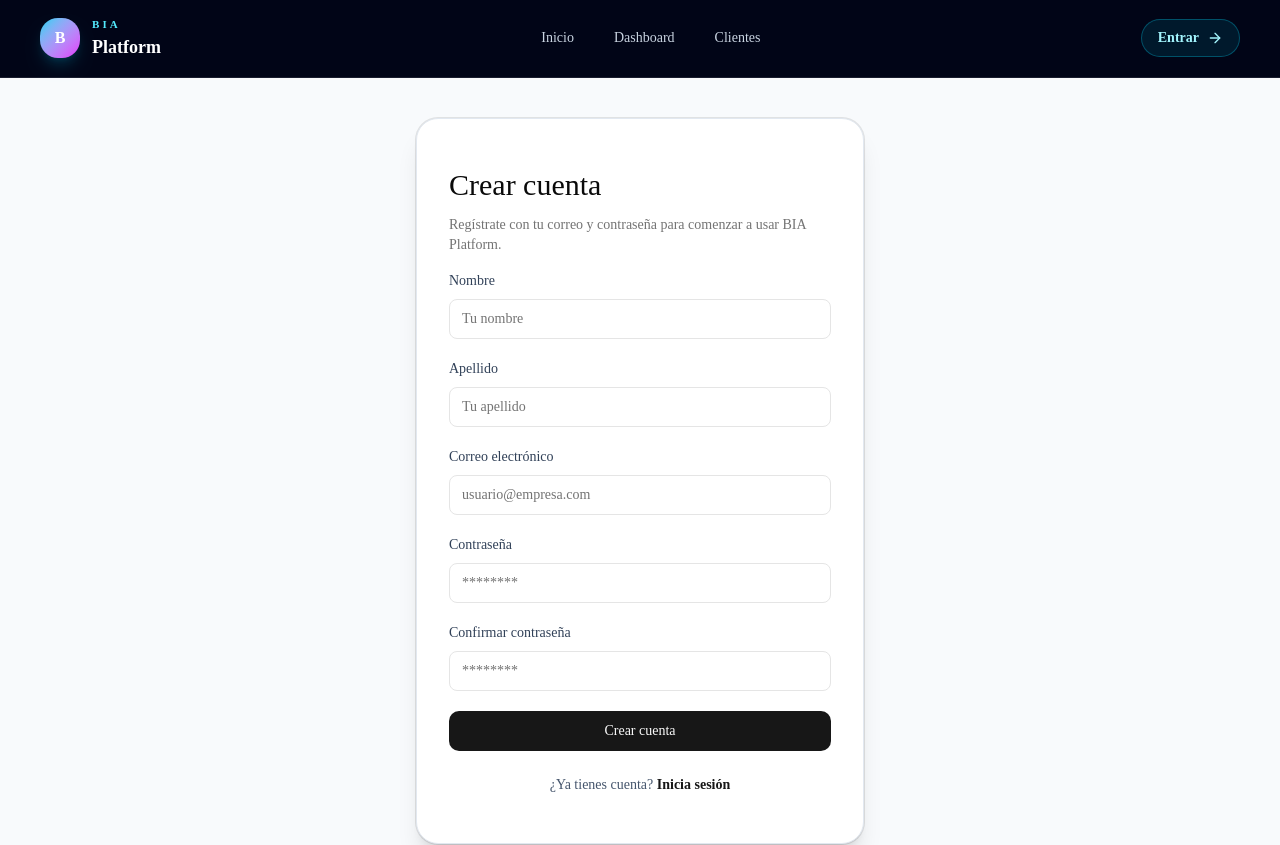
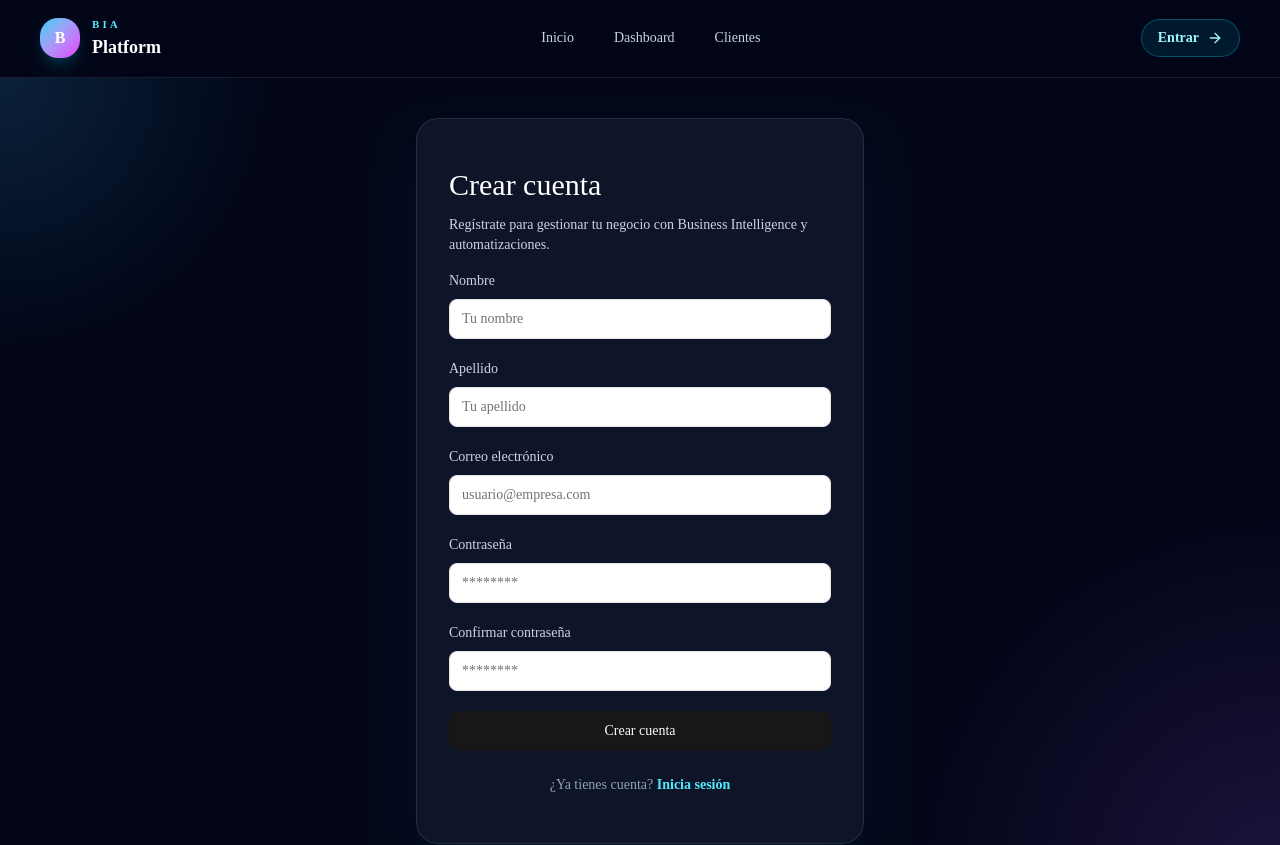
Before and after one commit to JuanFerUran/AXYRA---SMEs, a Next.js app: page /auth/register in a window 1280 px wide. Shown: the top 845 px of the page. Built offline with nearby package versions, Linux system fonts and the light colour scheme; no server answers.

Commit message:
Align auth login/register UI with dashboard theme and fix build

```diff
--- a/src/app/auth/callback/callback-content.tsx
+++ b/src/app/auth/callback/callback-content.tsx
@@ -46,10 +46,17 @@ export default function CallbackContent() {
   }, [router, searchParams]);
 
   return (
-    <main className="flex min-h-screen items-center justify-center bg-slate-50 px-4 py-10">
-      <div className="text-center">
-        <div className="mb-4 inline-block animate-spin rounded-full border-4 border-slate-200 border-t-primary h-12 w-12"></div>
-        <p className="text-slate-600">{message}</p>
+    <main className="relative flex min-h-screen items-center justify-center overflow-hidden px-4 py-10">
+      <div
+        className="pointer-events-none absolute inset-0"
+        style={{
+          backgroundImage:
+            'radial-gradient(circle at top left, rgba(56,189,248,0.12), transparent 18%), radial-gradient(circle at bottom right, rgba(168,85,247,0.14), transparent 26%)',
+        }}
+      />
+      <div className="relative rounded-3xl border border-white/10 bg-slate-900/95 px-10 py-16 text-center shadow-2xl shadow-cyan-500/10 backdrop-blur-xl">
+        <div className="mb-6 inline-block animate-spin rounded-full border-4 border-slate-700 border-t-cyan-300 h-14 w-14"></div>
+        <p className="max-w-md text-base text-slate-300">{message}</p>
       </div>
     </main>
   );
--- a/src/app/auth/callback/page.tsx
+++ b/src/app/auth/callback/page.tsx
@@ -5,14 +5,17 @@ import CallbackContent from './callback-content';
 
 export default function CallbackPage() {
   return (
-    <Suspense fallback={
-      <main className="flex min-h-screen items-center justify-center bg-slate-50 px-4 py-10">
-        <div className="text-center">
-          <div className="mb-4 inline-block animate-spin rounded-full border-4 border-slate-200 border-t-primary h-12 w-12"></div>
-          <p className="text-slate-600">Procesando autenticación...</p>
-        </div>
-      </main>
-    }>
+    <Suspense
+      fallback={
+        <main className="relative flex min-h-screen items-center justify-center overflow-hidden px-4 py-10 bg-slate-950 text-slate-50">
+          <div className="pointer-events-none absolute inset-0 opacity-70 bg-[radial-gradient(circle_at_top_left,rgba(56,189,248,0.12),transparent_18%),radial-gradient(circle_at_bottom_right,rgba(168,85,247,0.14),transparent_26%)]" />
+          <div className="relative rounded-3xl border border-white/10 bg-slate-900/95 px-10 py-16 text-center shadow-2xl shadow-cyan-500/10 backdrop-blur-xl">
+            <div className="mb-4 inline-block animate-spin rounded-full border-4 border-slate-700 border-t-cyan-300 h-12 w-12"></div>
+            <p className="text-slate-300">Procesando autenticación...</p>
+          </div>
+        </main>
+      }
+    >
       <CallbackContent />
     </Suspense>
   );
--- a/src/app/auth/layout.tsx
+++ b/src/app/auth/layout.tsx
@@ -7,7 +7,7 @@ export const metadata: Metadata = {
 
 export default function AuthLayout({ children }: { children: React.ReactNode }) {
   return (
-    <div className="min-h-screen bg-slate-50 text-slate-900">
+    <div className="min-h-screen bg-slate-950 text-slate-50">
       {children}
     </div>
   );
--- a/src/app/auth/login/page.tsx
+++ b/src/app/auth/login/page.tsx
@@ -67,18 +67,25 @@ export default function LoginPage() {
   };
 
   return (
-    <main className="flex min-h-screen items-center justify-center bg-slate-50 px-4 py-10">
-      <Card className="w-full max-w-md rounded-3xl border border-slate-200 bg-white shadow-xl">
+    <main className="relative flex min-h-screen items-center justify-center overflow-hidden px-4 py-10">
+      <div
+        className="pointer-events-none absolute inset-0"
+        style={{
+          backgroundImage:
+            'radial-gradient(circle at top left, rgba(56,189,248,0.15), transparent 20%), radial-gradient(circle at bottom right, rgba(168,85,247,0.16), transparent 25%)',
+        }}
+      />
+      <Card className="relative w-full max-w-md rounded-3xl border border-white/10 bg-slate-900/95 shadow-2xl shadow-cyan-500/10">
         <CardHeader className="space-y-2 px-8 pt-8">
-          <CardTitle className="text-3xl">Iniciar sesión</CardTitle>
-          <CardDescription>
+          <CardTitle className="text-3xl text-white">Iniciar sesión</CardTitle>
+          <CardDescription className="text-slate-300">
             Accede con tu correo y contraseña para ingresar a BIA Platform.
           </CardDescription>
         </CardHeader>
         <CardContent className="px-8 pb-8">
           <form className="space-y-5" onSubmit={handleSubmit} noValidate>
             <div className="space-y-2">
-              <label className="block text-sm font-medium text-slate-700">Correo electrónico</label>
+              <label className="block text-sm font-medium text-slate-300">Correo electrónico</label>
               <Input
                 type="email"
                 value={email}
@@ -89,7 +96,7 @@ export default function LoginPage() {
             </div>
 
             <div className="space-y-2">
-              <label className="block text-sm font-medium text-slate-700">Contraseña</label>
+              <label className="block text-sm font-medium text-slate-300">Contraseña</label>
               <Input
                 type="password"
                 value={password}
@@ -100,7 +107,7 @@ export default function LoginPage() {
             </div>
 
             {errorMessage && (
-              <div className="flex items-center gap-2 rounded-xl border border-red-200 bg-red-50 p-3 text-red-700">
+              <div className="flex items-center gap-2 rounded-xl border border-rose-500/20 bg-rose-500/10 p-3 text-rose-100">
                 <AlertTriangle className="h-4 w-4" />
                 <span>{errorMessage}</span>
               </div>
@@ -111,9 +118,9 @@ export default function LoginPage() {
             </Button>
           </form>
 
-          <div className="mt-6 text-center text-sm text-slate-600">
+          <div className="mt-6 text-center text-sm text-slate-400">
             ¿Aún no tienes cuenta?{' '}
-            <Link href="/auth/register" className="font-semibold text-primary hover:underline">
+            <Link href="/auth/register" className="font-semibold text-cyan-300 hover:text-cyan-200 hover:underline">
               Regístrate aquí
             </Link>
           </div>
--- a/src/app/auth/register/page.tsx
+++ b/src/app/auth/register/page.tsx
@@ -82,18 +82,25 @@ export default function RegisterPage() {
   };
 
   return (
-    <main className="flex min-h-screen items-center justify-center bg-slate-50 px-4 py-10">
-      <Card className="w-full max-w-md rounded-3xl border border-slate-200 bg-white shadow-xl">
+    <main className="relative flex min-h-screen items-center justify-center overflow-hidden px-4 py-10">
+      <div
+        className="pointer-events-none absolute inset-0"
+        style={{
+          backgroundImage:
+            'radial-gradient(circle at top left, rgba(56,189,248,0.15), transparent 18%), radial-gradient(circle at bottom right, rgba(168,85,247,0.16), transparent 25%)',
+        }}
+      />
+      <Card className="relative w-full max-w-md rounded-3xl border border-white/10 bg-slate-900/95 shadow-2xl shadow-cyan-500/10">
         <CardHeader className="space-y-2 px-8 pt-8">
-          <CardTitle className="text-3xl">Crear cuenta</CardTitle>
-          <CardDescription>
-            Regístrate con tu correo y contraseña para comenzar a usar BIA Platform.
+          <CardTitle className="text-3xl text-white">Crear cuenta</CardTitle>
+          <CardDescription className="text-slate-300">
+            Regístrate para gestionar tu negocio con Business Intelligence y automatizaciones.
           </CardDescription>
         </CardHeader>
         <CardContent className="px-8 pb-8">
           <form className="space-y-5" onSubmit={handleSubmit} noValidate>
             <div className="space-y-2">
-              <label className="block text-sm font-medium text-slate-700">Nombre</label>
+              <label className="block text-sm font-medium text-slate-300">Nombre</label>
               <Input
                 type="text"
                 value={firstName}
@@ -104,7 +111,7 @@ export default function RegisterPage() {
             </div>
 
             <div className="space-y-2">
-              <label className="block text-sm font-medium text-slate-700">Apellido</label>
+              <label className="block text-sm font-medium text-slate-300">Apellido</label>
               <Input
                 type="text"
                 value={lastName}
@@ -115,7 +122,7 @@ export default function RegisterPage() {
             </div>
 
             <div className="space-y-2">
-              <label className="block text-sm font-medium text-slate-700">Correo electrónico</label>
+              <label className="block text-sm font-medium text-slate-300">Correo electrónico</label>
               <Input
                 type="email"
                 value={email}
@@ -126,7 +133,7 @@ export default function RegisterPage() {
             </div>
 
             <div className="space-y-2">
-              <label className="block text-sm font-medium text-slate-700">Contraseña</label>
+              <label className="block text-sm font-medium text-slate-300">Contraseña</label>
               <Input
                 type="password"
                 value={password}
@@ -137,7 +144,7 @@ export default function RegisterPage() {
             </div>
 
             <div className="space-y-2">
-              <label className="block text-sm font-medium text-slate-700">Confirmar contraseña</label>
+              <label className="block text-sm font-medium text-slate-300">Confirmar contraseña</label>
               <Input
                 type="password"
                 value={confirmPassword}
@@ -148,14 +155,14 @@ export default function RegisterPage() {
             </div>
 
             {errorMessage && (
-              <div className="flex items-center gap-2 rounded-xl border border-red-200 bg-red-50 p-3 text-red-700">
+              <div className="flex items-center gap-2 rounded-xl border border-rose-500/20 bg-rose-500/10 p-3 text-rose-100">
                 <AlertTriangle className="h-4 w-4" />
                 <span>{errorMessage}</span>
               </div>
             )}
 
             {feedback && (
-              <div className="rounded-xl border border-emerald-200 bg-emerald-50 p-3 text-emerald-700">
+              <div className="rounded-xl border border-emerald-500/20 bg-emerald-500/10 p-3 text-emerald-100">
                 {feedback}
               </div>
             )}
@@ -165,9 +172,9 @@ export default function RegisterPage() {
             </Button>
           </form>
 
-          <div className="mt-6 text-center text-sm text-slate-600">
+          <div className="mt-6 text-center text-sm text-slate-400">
             ¿Ya tienes cuenta?{' '}
-            <Link href="/auth/login" className="font-semibold text-primary hover:underline">
+            <Link href="/auth/login" className="font-semibold text-cyan-300 hover:text-cyan-200 hover:underline">
               Inicia sesión
             </Link>
           </div>
```
